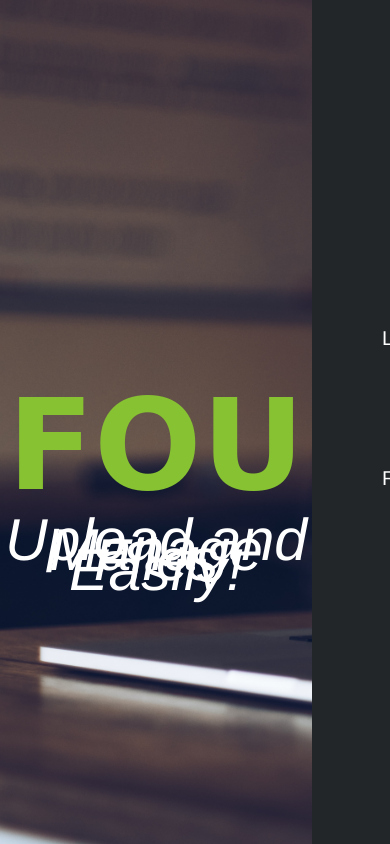
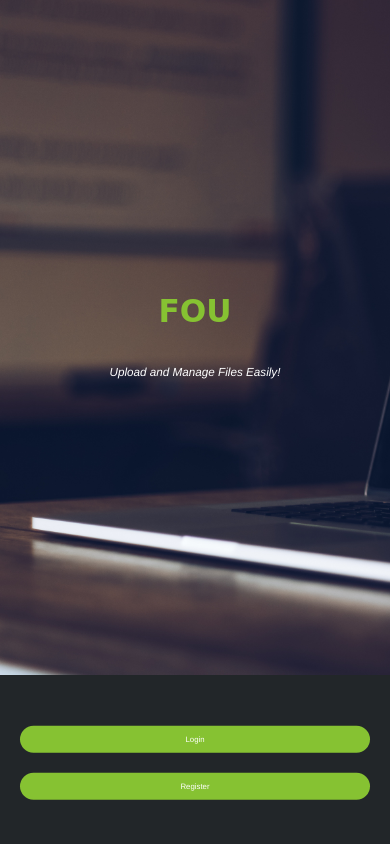
Before and after one commit to adechan/FOU, a PHP site: page / in a window 390 px wide. Run offline with PHP 8.4, Linux system fonts and the light colour scheme.

Commit message:
Added responsiveness for smaller screens

```diff
--- a/css/style.css
+++ b/css/style.css
@@ -4,7 +4,7 @@ html{
 
 
 body{
-  font:15px/1.5;
+  font:15px;
   color: white;
   padding:0;
   margin:0;
@@ -19,9 +19,8 @@ a{
 
 .all{
   width:100%;
-  overflow: hidden;
+  overflow-y: auto;
 }
-
 
 .showcase{
   float:left;
@@ -35,12 +34,12 @@ a{
 
 .showcase h1{
   font-family: 'Lobster',cursive;
-  font-size:15vh;
+  font-size:8vw;
 }
 .showcase p{
 
   font-family: Helvetica;
-  font-size:7vh;
+  font-size:3vw;
   color: white;
 }
 
@@ -50,12 +49,14 @@ color: #86C232;
 top: 50%;
 left: 50%;
 transform: translateX(-50%) translateY(-50%);
+overflow: hidden;
+word-wrap: break-word;
+line-height: 40px;
 
 }
 
 .rightContainer{
   width:20%;
-  /*overflow: :hidden;*/
   float:right;
   height: 100vh;
   background: #222629;
@@ -71,11 +72,18 @@ transform: translateX(-50%) translateY(-50%);
 
 .button{
     font-family:Helvetica;
-    font-size: 20px;
+    font-size: 2vw;
     background-color: #86C232;
     margin:70px;
     border-radius:60px;
     line-height: 350%;
 
+}
+
+/* responsiveness for smaller screen */
+@media screen and (max-width: 1200px) {
+  .showcase {width:100%; height: 80vh;}
+  .rightContainer{width: 100%;height: 20vh;}
+  .button {margin:20px;}
 
 }
```
